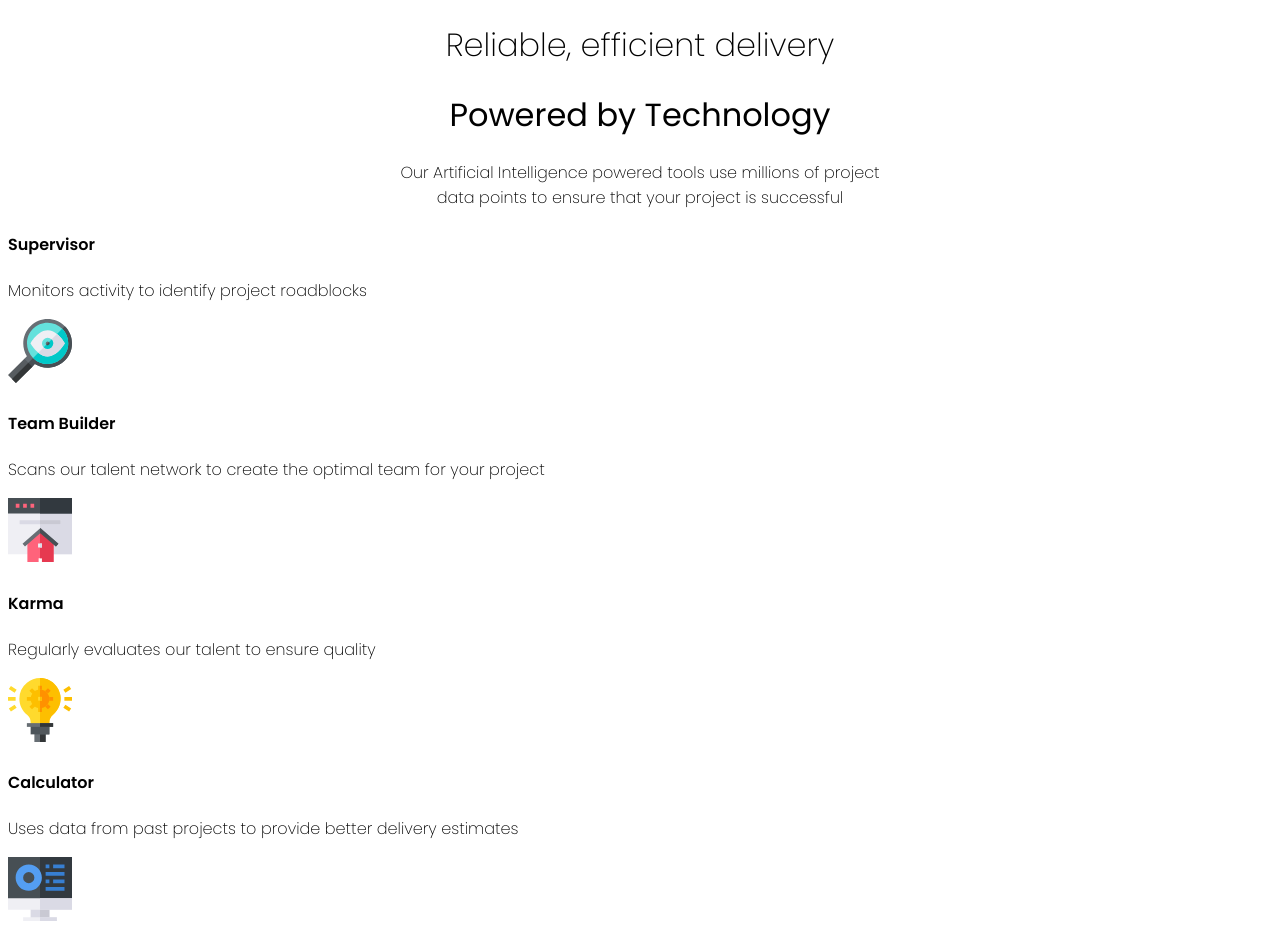
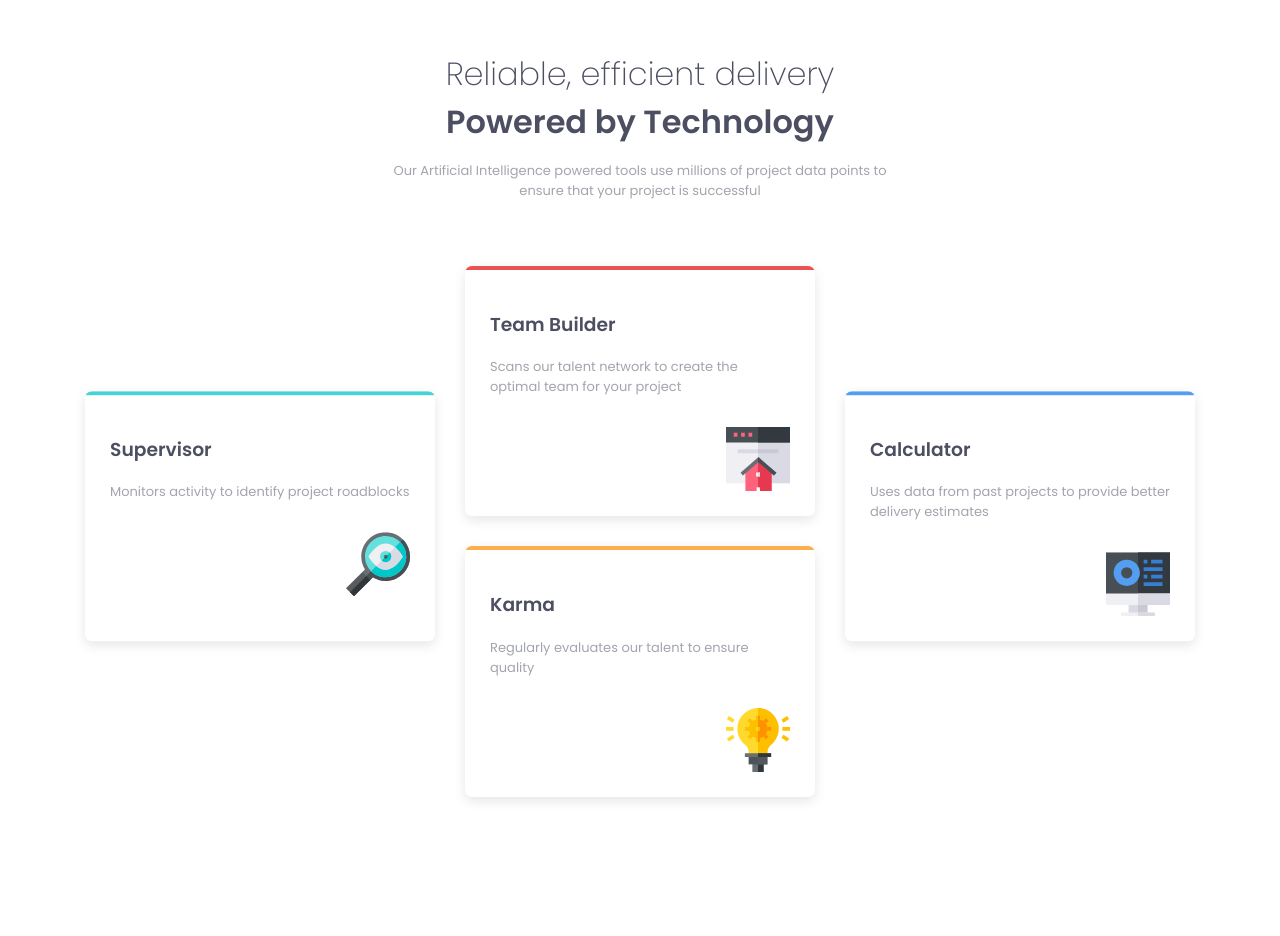
Before and after one commit to LesterLipreri/Four-Card-Feature, a plain HTML site: page index.html in a window 1280 px wide. After the commit the page ends 820 px from the top, so only its background shows below. Drawn offline with Linux system fonts and the light colour scheme.

Commit message:
proyecto terminado

```diff
--- a/index.html
+++ b/index.html
@@ -16,39 +16,41 @@
   </head>
   <body>
     <header>
-      <h1 class="light">Reliable, efficient delivery</h1>
-      <h1 class="bold">Powered by Technology</h1>
+      <h1>
+        Reliable, efficient delivery
+        <span>Powered by Technology</span>
+      </h1>
       <p>
         Our Artificial Intelligence powered tools use millions of project data
         points to ensure that your project is successful
       </p>
     </header>
+
     <div class="container">
-      <div class="flex">
-        <div class="bold-cyan">
-          <h4>Supervisor</h4>
+      <div class="box box-down" id="cyan">
+        <h3>Supervisor</h3>
         <p>Monitors activity to identify project roadblocks</p>
         <img src="./images/icon-supervisor.svg" alt="icon-supervisor" />
       </div>
-        <div class="bold-red">
-          <h4>Team Builder</h4>
+
+      <div class="box" id="red">
+        <h3>Team Builder</h3>
         <p>
           Scans our talent network to create the optimal team for your project
         </p>
         <img src="./images/icon-team-builder.svg" alt="icon-team-builder" />
       </div>
-        <div class="bold-orange">
-          <h4>Karma</h4>
+
+      <div class="box box-down" id="blue">
+        <h3>Calculator</h3>
+        <p>Uses data from past projects to provide better delivery estimates</p>
+        <img src="./images/icon-calculator.svg" alt="icon-calculator" />
+      </div>
+
+      <div class="box" id="orange">
+        <h3>Karma</h3>
         <p>Regularly evaluates our talent to ensure quality</p>
         <img src="./images/icon-karma.svg" alt="icon-karma" />
-        </div>
-        <div class="bold-blue">
-          <h4>Calculator</h4>
-          <p>
-            Uses data from past projects to provide better delivery estimates
-          </p>
-          <img src="./images/icon-calculator.svg" alt="icon-calculator" />
-        </div>
       </div>
     </div>
   </body>
--- a/styles.css
+++ b/styles.css
@@ -3,8 +3,8 @@
 :root {
   --red: hsl(0, 78%, 62%);
   --cyan: hsl(180, 62%, 55%);
-  --Orange: hsl(34, 97%, 64%);
-  --Blue: hsl(212, 86%, 64%);
+  --orange: hsl(34, 97%, 64%);
+  --blue: hsl(212, 86%, 64%);
   --very-dark-blue: hsl(234, 12%, 34%);
   --grayish-blue: hsl(229, 6%, 66%);
   --very-light-gray: hsl(0, 0%, 98%);
@@ -16,27 +16,90 @@
 
 body {
   font-family: "Poppins", sans-serif;
-}
-
-.container {
-  max-width: 100%;
-  width: 1200px;
+  color: var(--very-light-gray);
 }
 
 header {
   text-align: center;
   max-width: 500px;
+  margin: 50px auto;
+}
+
+h1 {
+  font-weight: 200;
+  color: var(--very-dark-blue);
+  margin: 0;
+}
+
+span {
+  font-weight: 600;
+}
+
+h3 {
+  color: var(--very-dark-blue);
+}
+
+p {
+  font-weight: 400;
+  color: var(--grayish-blue);
+  font-size: 13px;
+  margin: 15px 0 30px;
+}
+
+.container {
+  max-width: 1230px;
+  display: flex;
+  flex-wrap: wrap;
+  justify-content: center;
   margin: 0 auto;
 }
 
-.light {
-  font-weight: 200;
+.box {
+  padding: 25px;
+  margin: 15px;
+  box-shadow: rgba(0, 0, 0, 0.1) 0px 4px 12px;
+  border-radius: 7px;
+  width: 350px;
+  position: relative;
+  overflow: hidden;
 }
 
-.bold {
-  font-weight: 400;
+.box::after {
+  content: "";
+  width: 100%;
+  height: 4px;
+  position: absolute;
+  left: 0;
+  top: 0;
 }
 
-p {
-  font-weight: 200;
+.box-down {
+  transform: translateY(50%);
 }
+
+#cyan::after {
+  background-color: var(--cyan);
+}
+
+#red::after {
+  background-color: var(--red);
+}
+
+#orange::after {
+  background-color: var(--orange);
+}
+
+#blue::after {
+  background-color: var(--blue);
+}
+
+img {
+  display: block;
+  margin-left: auto;
+}
+
+@media (max-width: 784px) {
+  .box-down {
+    transform: translateY(0);
+  }
+}
```
Lines whose indentation alone changed are shown as unchanged.
